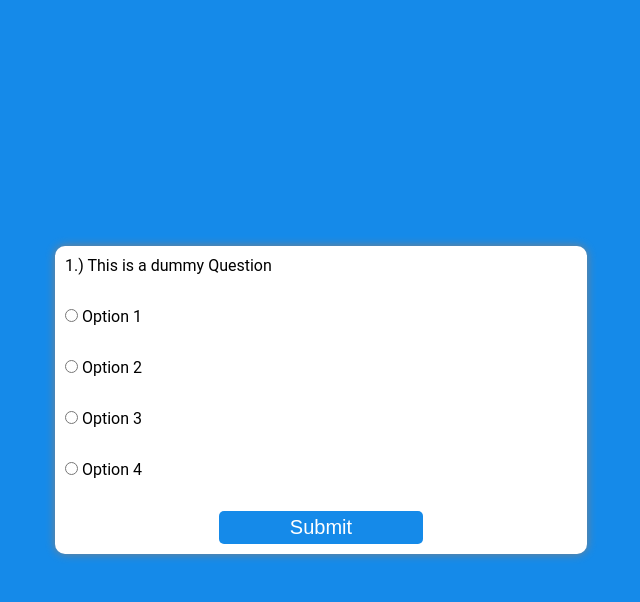
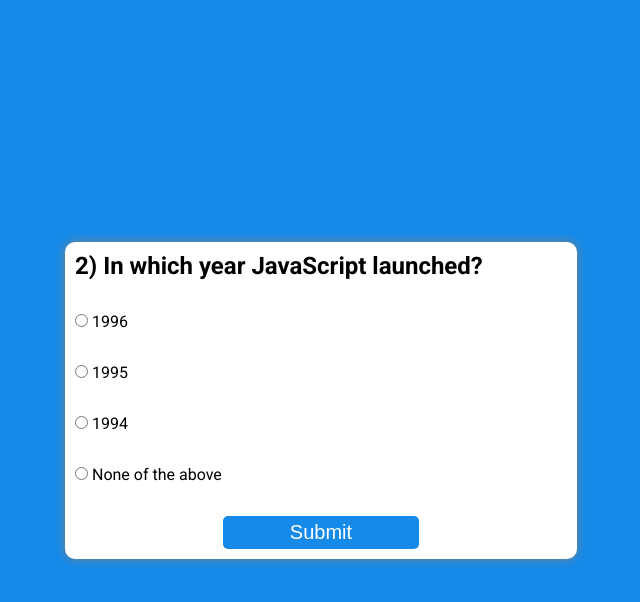
Before and after one commit to rishabh-jnu/QuizApp, a plain HTML site: page index.html in a window 1280 px wide. Both pictures are taken after a click on the button "Submit". Shown: the whole page, without its empty margins (319-959 px from the left). Drawn offline with Linux system fonts and the light colour scheme.

Commit message:
js file and some chnages in html and css file

```diff
--- a/css/custom.css
+++ b/css/custom.css
@@ -1,9 +1,11 @@
+@import url('https://fonts.googleapis.com/css2?family=Roboto:ital,wght@0,100;0,300;0,400;0,500;0,700;0,900;1,100;1,300;1,400;1,500;1,700;1,900&display=swap');
+
 * {
     margin: 0;
     padding: 0;
+    box-sizing: border-box;
 }
 
-@import url('https://fonts.googleapis.com/css2?family=Roboto:ital,wght@0,100;0,300;0,400;0,500;0,700;0,900;1,100;1,300;1,400;1,500;1,700;1,900&display=swap');
 body {
     background-color: #158ae9;
     font-family: "Roboto", sans-serif;
@@ -14,6 +16,7 @@
     display: flex;
     justify-content: center;
     align-items: center;
+    flex-direction: column;
 }
 
 #box {
@@ -42,6 +45,6 @@
 
 .butt {
     display: flex;
+    justify-content: center;
     align-items: center;
-    justify-content: center;
 }
--- a/index.html
+++ b/index.html
@@ -9,27 +9,27 @@
 <body>
     <div class="main">
         <div id="box">
-            <h20 id="quesBox">1.) This is a dummy Question</h2>
+            <h2 id="quesBox">1) This is a dummy Question</h2>
             <div class="row">
-                <input class="options" id="option1" type="radio" name="option" />
+                <input class="options" id="option1" type="radio" value="a" name="option" />
                 <label for="option1"> Option 1</label>
 
             </div>
             <div class="row">
-                <input class="options" id="option2" type="radio" name="option" />
+                <input class="options" id="option2" type="radio" value="b" name="option" />
                 <label for="option2"> Option 2</label>
             </div>
             <div class="row">
-                <input class="options" id="option3" type="radio" name="option" />
+                <input class="options" id="option3" type="radio" value="c" name="option" />
                 <label for="option3"> Option 3</label>
             </div>
             <div class="row">
-                <input class="options" id="option4" type="radio" name="option" />
+                <input class="options" id="option4" type="radio" value="d" name="option" />
                 <label for="option4"> Option 4</label>
             </div>
             <div class="butt">
-                <button class="btn">
-                  Submit
+                <button class="btn" onclick="submitQuiz()">
+                      Submit
                 </button>
             </div>
         </div>
--- a/js/app.js
+++ b/js/app.js
@@ -7,7 +7,7 @@
     'correct': 'a'
 },
 {
-    'que': 'In which year JavaScritp launched?',
+    'que': 'In which year JavaScript launched?',
     'a': '1996',
     'b': '1995',
     'c': '1994',
@@ -15,7 +15,7 @@
     'correct': 'b'
 },
 {
-    'que': 'What does CSS stands for?',
+    'que': 'What does CSS stand for?',
     'a': 'Hypertext Markup Language',
     'b': 'Cascading Style Sheet',
     'c': 'Jason Object Notation',
@@ -23,3 +23,64 @@
     'correct': 'b'
 }
 ]
+
+let index = 0;
+let total = questions.length;
+let right = 0,
+    wrong = 0;
+const quesBox = document.getElementById("quesBox")
+const optionInputs = document.querySelectorAll('.options')
+const loadQuestion = () => {
+    if(index === total) {
+        return endQuiz()
+    }
+    reset()
+    const data = questions[index]
+    quesBox.innerText = ` ${index + 1}) ${data.que}`;
+    optionInputs[0].nextElementSibling.innerText = data.a;
+    optionInputs[1].nextElementSibling.innerText = data.b;
+    optionInputs[2].nextElementSibling.innerText = data.c;
+    optionInputs[3].nextElementSibling.innerText = data.d;
+}
+
+const submitQuiz = () => {
+    const data = questions[index];
+    const ans = getAnswer()
+    if(ans === data.correct){
+        right++;
+    } else{
+        wrong++;
+    }
+    index++;
+    loadQuestion();
+    return;
+}
+
+const getAnswer = () => {
+    let answer;
+    optionInputs.forEach(
+        (input) => {
+            if(input.checked){
+                answer = input.value;
+            }
+        }
+    )
+    return answer;
+}
+
+const reset = () => {
+    optionInputs.forEach(
+        (input) => {
+            input.checked = false
+        }
+    )
+}
+
+const endQuiz = () => {
+    document.getElementById("box").innerHTML = `
+       <h3> Thank you for Attempting the Quiz</h3>
+       <h2> ${right} / ${total} are correct </h2>
+    `
+}
+
+loadQuestion();
```
